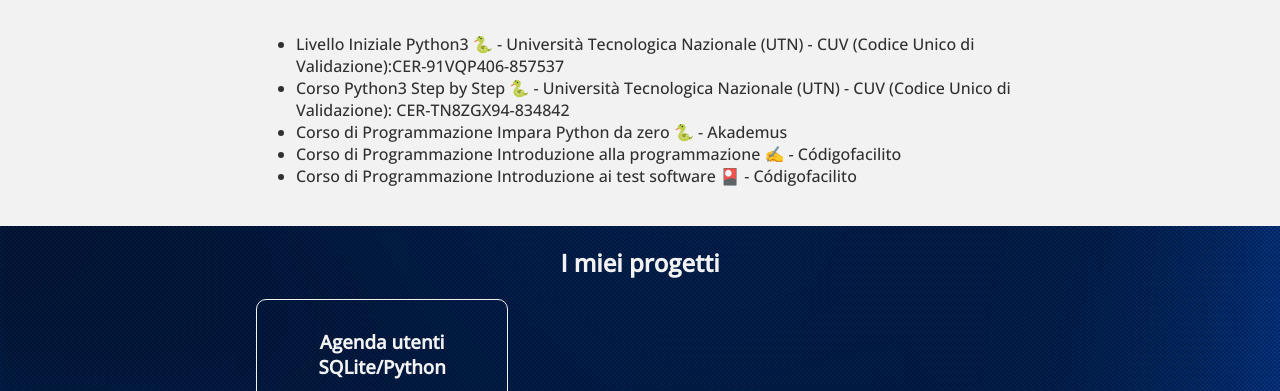
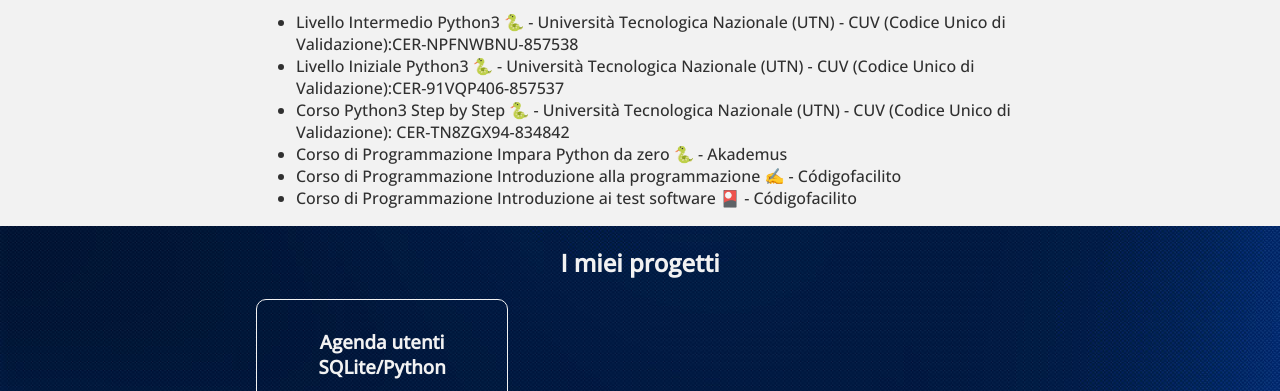
Before and after one commit to Dagetto/Portfolio-ITA-ver, a plain HTML site: page index.html in a window 1280 px wide. Shown: the part 1526-1917 px from the top of the page. Drawn offline with nearby package versions, Linux system fonts and the light colour scheme.

Commit message:
Update index.html aggiornam certificazioni

```diff
--- a/index.html
+++ b/index.html
@@ -73,6 +73,7 @@
         </div>
         <h2>Corsi completati</h2>
         <ul>
+            <li>Livello Intermedio Python3 🐍 - Università Tecnologica Nazionale (UTN) - CUV (Codice Unico di Validazione):CER-NPFNWBNU-857538</li>
             <li>Livello Iniziale Python3 🐍 - Università Tecnologica Nazionale (UTN) - CUV (Codice Unico di Validazione):CER-91VQP406-857537</li>
             <li>Corso Python3 Step by Step 🐍 - Università Tecnologica Nazionale (UTN) - CUV (Codice Unico di Validazione): CER-TN8ZGX94-834842</li>
             <li>Corso di Programmazione Impara Python da zero 🐍 - Akademus </li>
```
